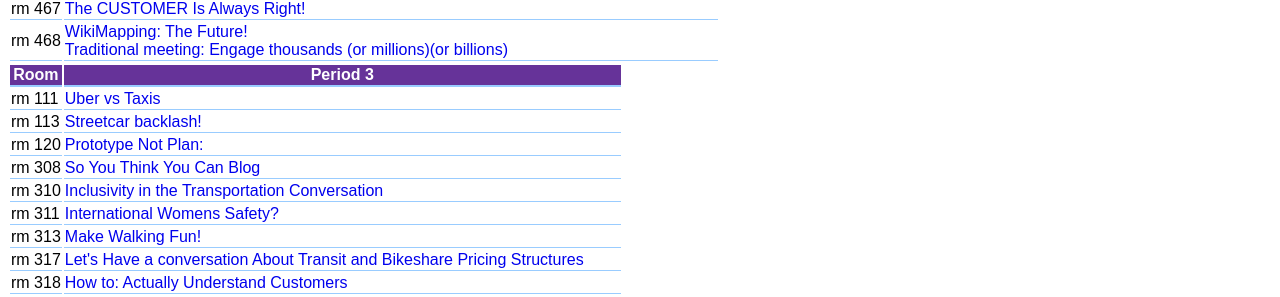
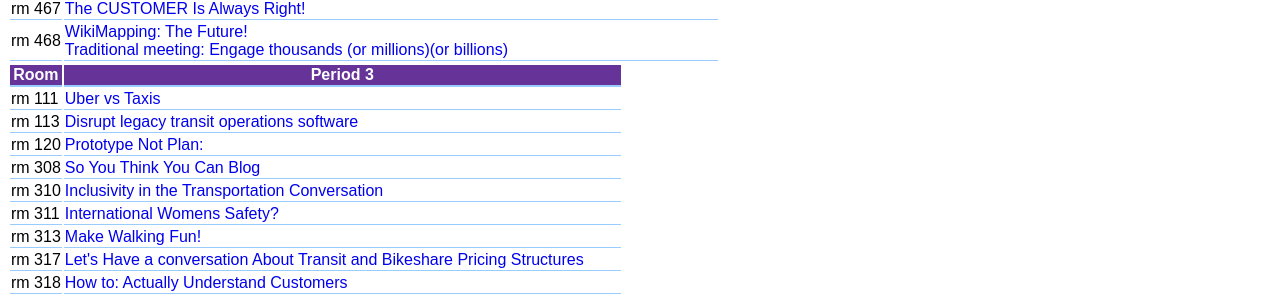
Before and after one commit to transpocamp/transportationcamp.org, a Jekyll site: the page events/dc-2015/schedule.html, which Jekyll copies as it is, in a window 1280 px wide. Shown: the part 1373-1670 px from the top of the page. Built offline with Jekyll 4.4.1, drawn with Linux system fonts in a browser that asks for light colours; Markdown is read by kramdown in place of the engine named in the settings.

Commit message:
Update schedule.html

```diff
--- a/events/dc-2015/schedule.html
+++ b/events/dc-2015/schedule.html
@@ -131,7 +131,7 @@
 <table class=wall >
 <tr><th>Room</th><th>Period 3</th></tr>
 <tr><td>rm 111</td><td><a href="https://tcamp2015dc.hackpad.com/Hb2SMWKlj3F">Uber vs Taxis</a></td></tr>
-<tr><td>rm 113</td><td><a href="https://tcamp2015dc.hackpad.com/BkCJ9HWrdns">Streetcar backlash!</a></td></tr>
+<tr><td>rm 113</td><td><a href="https://tcamp2015dc.hackpad.com/BkCJ9HWrdns">Disrupt legacy transit operations software</a></td></tr>
 <tr><td>rm 120</td><td><a href="https://tcamp2015dc.hackpad.com/qvDXzyX7Khv">Prototype Not Plan:</a></td></tr>
 <tr><td>rm 308</td><td><a href="https://tcamp2015dc.hackpad.com/YjExd0ggDaz">So You Think You Can Blog</a></td></tr>
 <tr><td>rm 310</td><td><a href="https://tcamp2015dc.hackpad.com/WnzRB58t4a6">Inclusivity in the Transportation Conversation</a></td></tr>
```
